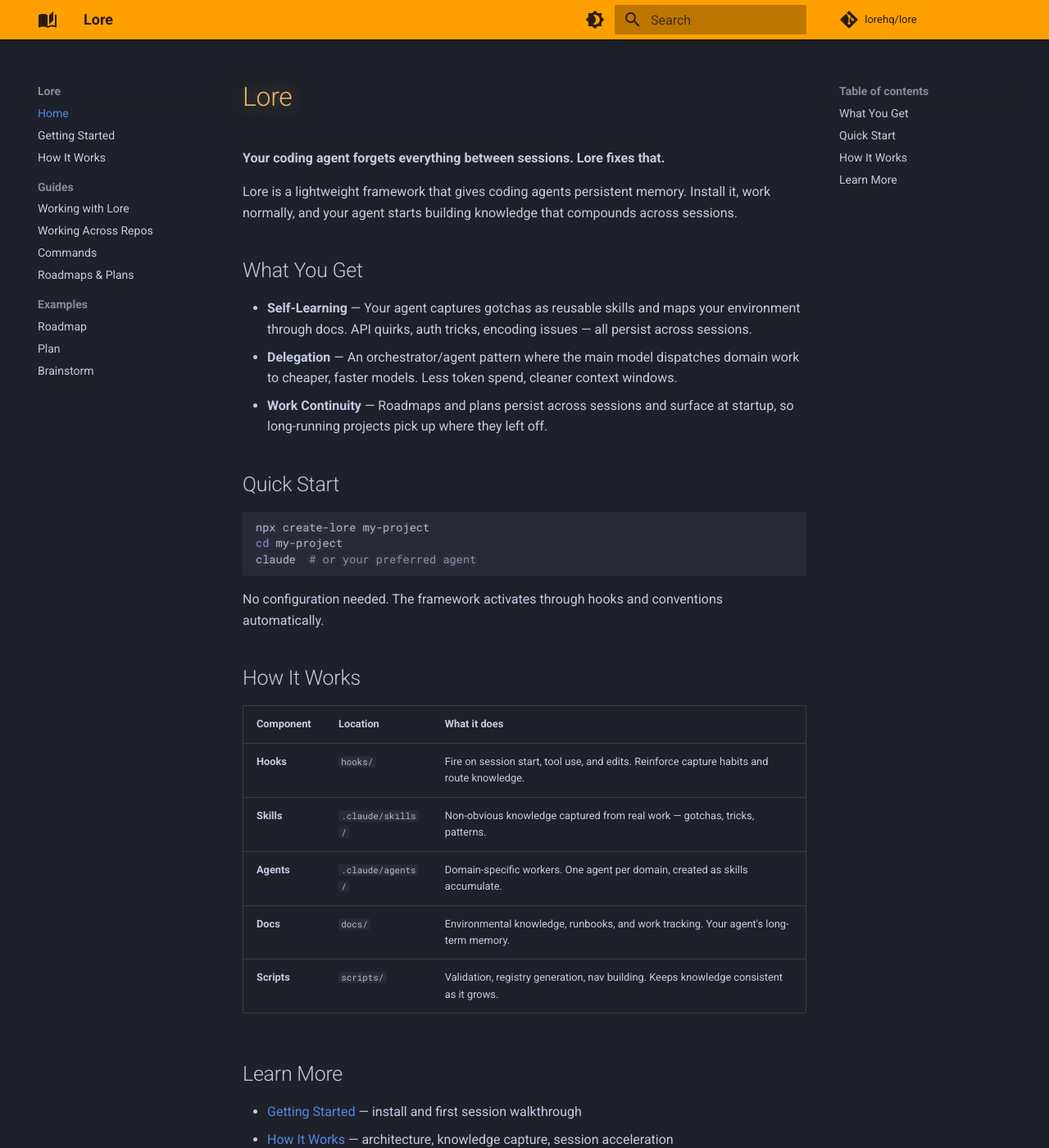
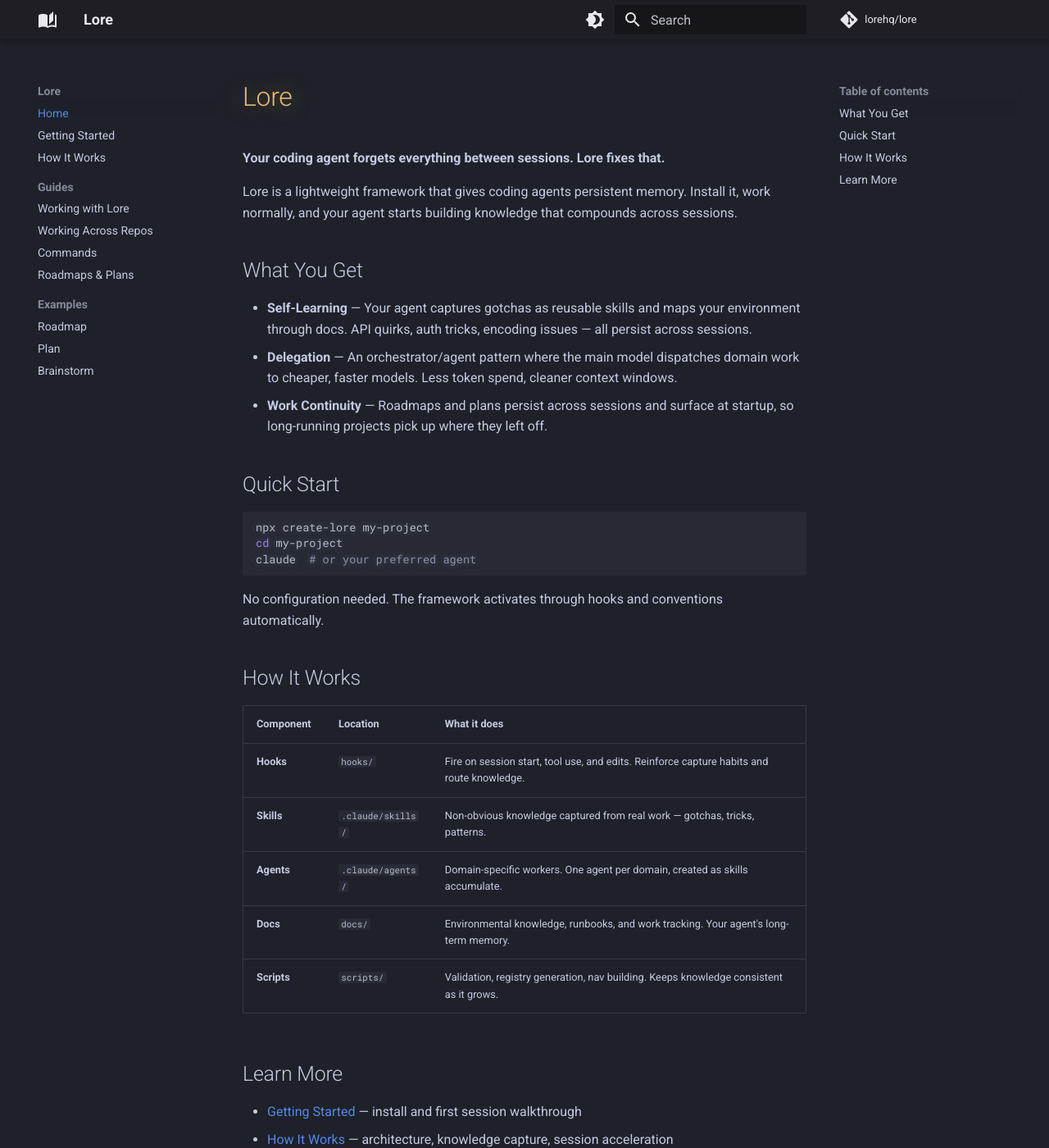
Before and after one commit to lorehq/lore-docs, an MkDocs documentation site: the page built from docs/index.md, in a window 1280 px wide and 1400 px high. Shown: the whole window at 82% size. Built offline with MkDocs 1.6.1 and Material for MkDocs 9.7.7, drawn with Linux system fonts in a browser that asks for light colours; comment, search, counter and statistics services are not loaded.

Commit message:
Switch header from amber to dark neutral — amber stays as accent only
Co-Authored-By: Claude Opus 4.6 <noreply@anthropic.com>

```diff
--- a/docs/stylesheets/theme.css
+++ b/docs/stylesheets/theme.css
@@ -1,12 +1,12 @@
-/* Moonlit — cool blue tint on dark mode, amber header */
+/* Moonlit — cool blue tint on dark mode, dark neutral header */
 [data-md-color-scheme="slate"] {
   --md-default-fg-color: rgba(220, 228, 255, 0.87);
   --md-default-fg-color--light: rgba(220, 228, 255, 0.54);
-  --md-primary-fg-color: #FFA000;
-  --md-primary-fg-color--light: #FFC040;
-  --md-primary-fg-color--dark: #E08F00;
-  --md-primary-bg-color: #2B1D0E;
-  --md-primary-bg-color--light: #3D2B18;
+  --md-primary-fg-color: #1E1E24;
+  --md-primary-fg-color--light: #2A2A32;
+  --md-primary-fg-color--dark: #141418;
+  --md-primary-bg-color: #E8E8F0;
+  --md-primary-bg-color--light: #C0C0CC;
 }
 
 /* Amber title + glow on dark mode */
@@ -33,9 +33,9 @@
   --md-default-fg-color--light: rgba(58, 46, 36, 0.54);
   --md-code-bg-color: #EDE5D8;
   --md-code-fg-color: #3A2E24;
-  --md-primary-fg-color: #FFA000;
-  --md-primary-fg-color--light: #FFC040;
-  --md-primary-fg-color--dark: #E08F00;
-  --md-primary-bg-color: #2B1D0E;
-  --md-primary-bg-color--light: #3D2B18;
+  --md-primary-fg-color: #2B2B33;
+  --md-primary-fg-color--light: #3A3A44;
+  --md-primary-fg-color--dark: #1E1E26;
+  --md-primary-bg-color: #E8E8F0;
+  --md-primary-bg-color--light: #C0C0CC;
 }
```
